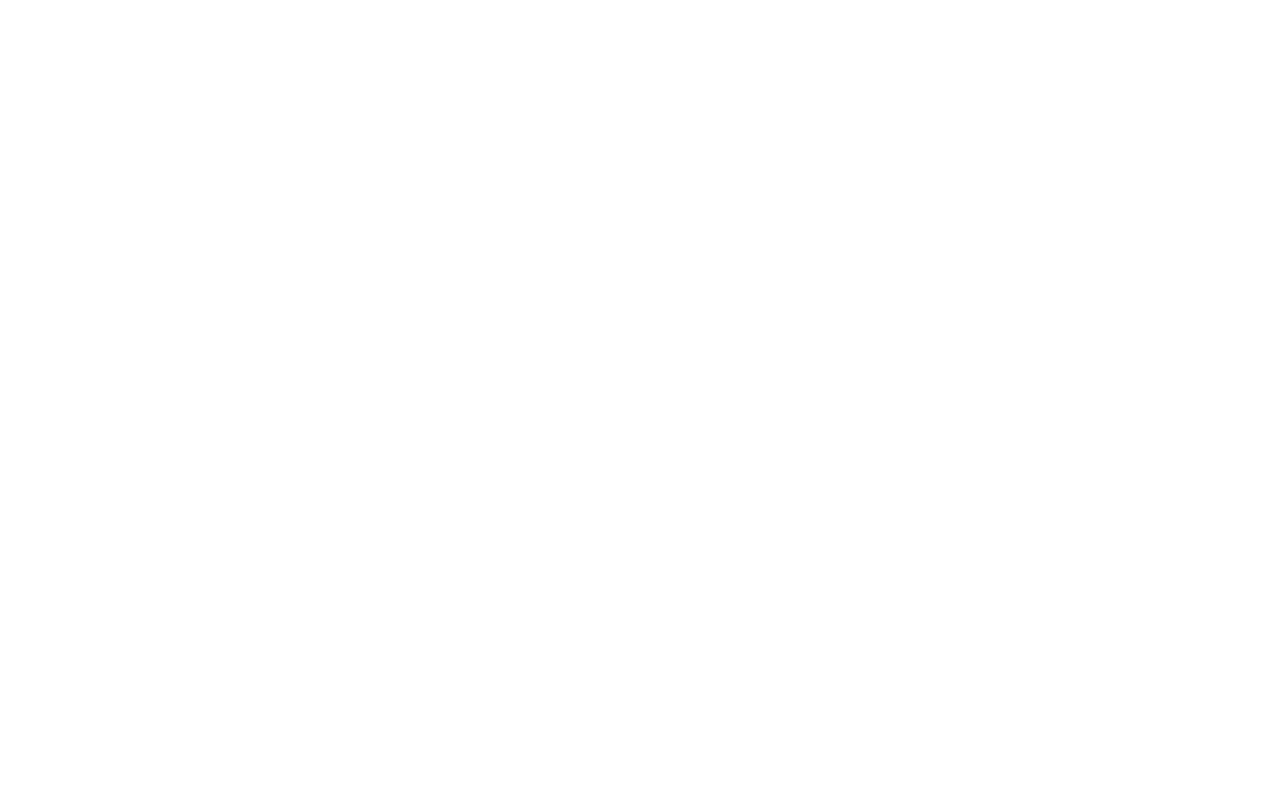
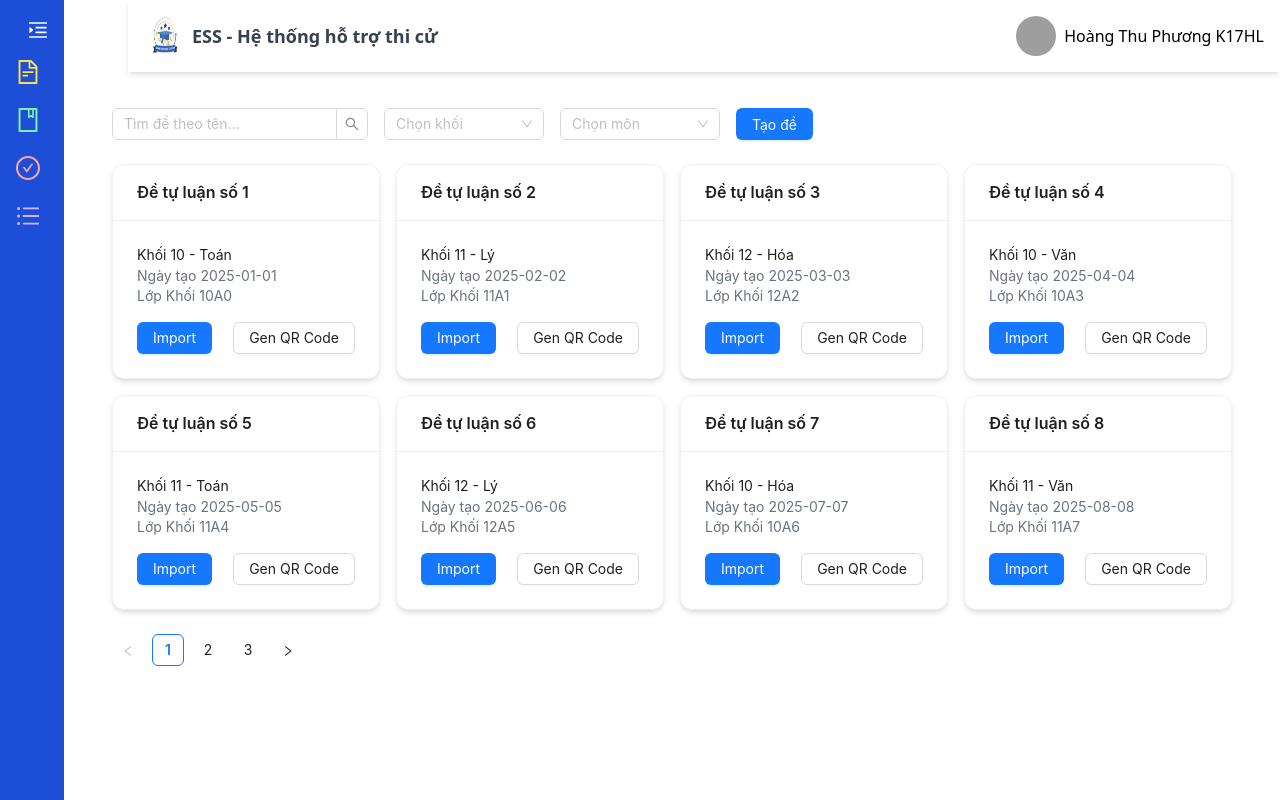
Before and after one commit to unclvev/SEP490_G77_ESS, a React (Create React App) app in the folder SourceCode/FrontEnd/fe_sep490_g77/: page /essay in a window 1280 px wide. Before the commit this address had no page. Built offline with nearby package versions, Linux system fonts and the light colour scheme; grey boxes are pictures that could not be loaded.

Commit message:
Add essay screen  view all essay

```diff
--- a/SourceCode/FrontEnd/fe_sep490_g77/src/App.js
+++ b/SourceCode/FrontEnd/fe_sep490_g77/src/App.js
@@ -20,8 +20,10 @@
 import ExamManagement from "./page/Exam/ExamManager";
 import ExamCreation from "./page/Exam/ExamMatrix";
 import ExamPreview from "./page/Exam/ExamPreview";
-import GenQRCode from "./page/GenQRCode/CreateQRCode.js"
-import PreviewGenQR from "./page/GenQRCode/PreviewGenQr"
+import GenQRCode from "./page/Essay/CreateQRCode.js";
+import PreviewGenQR from "./page/Essay/PreviewGenQr";
+import CreateEssayExam from "./page/Essay/CreateEssayExam";
+import ImportEssayPage from "./page/Essay/ImportEssayPage";
 import Home from "./page/Home/Home";
 
 function App() {
@@ -48,8 +50,10 @@
           <Route path="/exam/matrix" element={<MainLayout><ExamCreation /></MainLayout>} />
           <Route path="/exam/preview" element={<MainLayout><ExamPreview /></MainLayout>} />
           <Route path="/exam/analysis" element={<MainLayout><Analysis /></MainLayout>} />
-        <Route path="/genqr" element={<MainLayout><GenQRCode></GenQRCode></MainLayout>}/>
-        <Route path="/preview-gen-qr" element={<MainLayout><PreviewGenQR></PreviewGenQR></MainLayout>}/>
+          <Route path="/essay/genqr" element={<MainLayout><GenQRCode></GenQRCode></MainLayout>}/>
+          <Route path="/essay/preview-gen-qr" element={<MainLayout><PreviewGenQR></PreviewGenQR></MainLayout>}/>
+          <Route path="/essay/import" element={<MainLayout><ImportEssayPage></ImportEssayPage></MainLayout>}/>
+          <Route path="/essay" element={<MainLayout><CreateEssayExam></CreateEssayExam></MainLayout>}/>
         </Routes>
       </Router>
 
--- a/SourceCode/FrontEnd/fe_sep490_g77/src/Layout/MainLayout.js
+++ b/SourceCode/FrontEnd/fe_sep490_g77/src/Layout/MainLayout.js
@@ -19,7 +19,6 @@
       >
         <Header collapsed={collapsed} />
         <main className="p-6 pt-3 flex-grow">{children}</main>
-        <Footer />
       </div>
     </div>
   );
--- a/SourceCode/FrontEnd/fe_sep490_g77/src/Layout/Sidebar.js
+++ b/SourceCode/FrontEnd/fe_sep490_g77/src/Layout/Sidebar.js
@@ -5,7 +5,7 @@
   FileTextOutlined,
   BookOutlined,
   CheckCircleOutlined,
-  QrcodeOutlined,
+  UnorderedListOutlined,
   MenuFoldOutlined,
   MenuUnfoldOutlined,
 } from "@ant-design/icons";
@@ -72,11 +72,11 @@
         <li>
           <Tooltip title={collapsed ? "Gen QR Code" : ""} placement="right">
             <Link
-              to="/genqr"
+              to="/essay"
               className="flex items-center space-x-4 text-lg hover:text-gray-300"
             >
-              <QrcodeOutlined className="text-2xl text-purple-300" />
-              {!collapsed && <span className="font-semibold">Gen QR Code</span>}
+              <UnorderedListOutlined className="text-2xl text-purple-300" />
+              {!collapsed && <span className="font-semibold">Tự Luận</span>}
             </Link>
           </Tooltip>
         </li>
--- /dev/null
+++ b/SourceCode/FrontEnd/fe_sep490_g77/src/page/Essay/CreateEssayExam.js
@@ -0,0 +1,124 @@
+import React, { useState } from "react";
+import { Input, Select, Button, Card, Pagination, Row, Col } from "antd";
+import { useNavigate } from "react-router-dom";
+const { Search } = Input;
+const { Option } = Select;
+
+const mockData = Array.from({ length: 20 }, (_, i) => {
+  const day = (i % 28) + 1;
+  const month = ((i % 12) + 1).toString().padStart(2, '0');
+  const date = `2025-${month}-${day.toString().padStart(2, '0')}`;
+
+  const grade = `Khối ${10 + (i % 3)}`;
+
+  return {
+    id: i + 1,
+    title: `Đề tự luận số ${i + 1}`,
+    grade: grade,
+    subject: ["Toán", "Lý", "Hóa", "Văn"][i % 4],
+    nameClass: `${grade}A${i}`,
+    createdDate: date,
+  };
+});
+
+const CreateEssayExam = () => {
+  const [searchText, setSearchText] = useState("");
+  const [selectedGrade, setSelectedGrade] = useState("");
+  const [selectedSubject, setSelectedSubject] = useState("");
+  const [currentPage, setCurrentPage] = useState(1);
+
+  const pageSize = 8;
+
+  const filteredData = mockData.filter((item) => {
+    const matchSearch = item.title.toLowerCase().includes(searchText.toLowerCase());
+    const matchGrade = selectedGrade ? item.grade === selectedGrade : true;
+    const matchSubject = selectedSubject ? item.subject === selectedSubject : true;
+    return matchSearch && matchGrade && matchSubject;
+  });
+  const navigate = useNavigate();
+  const paginatedData = filteredData.slice((currentPage - 1) * pageSize, currentPage * pageSize);
+
+  return (
+    <div className="p-6">
+      <div className="flex flex-wrap gap-4 mb-6">
+        <Search
+          placeholder="Tìm đề theo tên..."
+          onSearch={(value) => setSearchText(value)}
+          allowClear
+          className="w-64"
+        />
+        <Select
+          placeholder="Chọn khối"
+          className="w-40"
+          allowClear
+          onChange={setSelectedGrade}
+        >
+          <Option value="Khối 10">Khối 10</Option>
+          <Option value="Khối 11">Khối 11</Option>
+          <Option value="Khối 12">Khối 12</Option>
+        </Select>
+        <Select
+          placeholder="Chọn môn"
+          className="w-40"
+          allowClear
+          onChange={setSelectedSubject}
+        >
+          <Option value="Toán">Toán</Option>
+          <Option value="Lý">Lý</Option>
+          <Option value="Hóa">Hóa</Option>
+          <Option value="Văn">Văn</Option>
+        </Select>
+
+        <Button type="primary" className="mt-2 sm:mt-0">
+            Tạo đề
+        </Button>
+      </div>
+
+      <Row gutter={[16, 16]}>
+        {paginatedData.map((item) => (
+          <Col key={item.id} xs={24} sm={12} md={6}>
+            <Card title={item.title} className="rounded-xl shadow-md">
+              <p>{item.grade} - {item.subject}</p>
+              <p className="text-sm text-gray-500">Ngày tạo {item.createdDate}</p>
+              <p className="text-sm text-gray-500">Lớp {item.nameClass}</p>
+              <div className="mt-4 flex justify-between">
+                <Button
+                  type="primary"
+                  onClick={() => navigate("/essay/import")}
+                >
+                  Import
+                </Button>
+                <Button
+                  onClick={() =>
+                    navigate(`/essay/genqr`, {
+                      state: {
+                        title: item.title,
+                        createdDate: item.createdDate,
+                        grade: item.grade,
+                        subject: item.subject,
+                        nameClass: item.nameClass
+                      },
+                    })
+                  }
+                >
+                  Gen QR Code
+                </Button>
+              </div>
+            </Card>
+          </Col>
+        ))}
+      </Row>
+
+      <div className="mt-6 text-center">
+        <Pagination
+          current={currentPage}
+          pageSize={pageSize}
+          total={filteredData.length}
+          onChange={(page) => setCurrentPage(page)}
+        />
+      </div>
+    </div>
+  );
+};
+
+export default CreateEssayExam;
--- a/SourceCode/FrontEnd/fe_sep490_g77/src/page/GenQRCode/CreateQRCode.js
+++ b/SourceCode/FrontEnd/fe_sep490_g77/src/page/Essay/CreateQRCode.js
@@ -1,19 +1,24 @@
 import React, { useState, useEffect } from "react";
 import { Radio, Button, message } from "antd";
 import { QRCodeCanvas } from "qrcode.react";
-import { useNavigate } from "react-router-dom";
+import { useNavigate, useLocation } from "react-router-dom";
 import "tailwindcss/tailwind.css";
 
 const GenQRCode = () => {
   const navigate = useNavigate();
+  const location = useLocation();
   const savedData = JSON.parse(sessionStorage.getItem("qrFormData")) || {};
   const [layout, setLayout] = useState(savedData.layout || "A4");
   const [testName, setTestName] = useState(savedData.testName || "");
+  const [gradeName, setGradeName] = useState(savedData.gradeName || "");
   const [className, setClassName] = useState(savedData.className || "");
+  const [subjectName, setSubjectName] = useState(savedData.subjectName || "");
   const [printCount, setPrintCount] = useState(savedData.printCount || "1");
   const today = new Date().toISOString().split("T")[0];
   const [examDate, setExamDate] = useState(savedData.examDate || today);
   const [error, setError] = useState("");
+  const { title, createdDate, grade, subject, nameClass} = location.state || {};
+
 
   // ✅ Chỉ định ảnh mặt trước & mặt sau theo loại giấy
   const paperImages = {
@@ -41,10 +46,12 @@
   useEffect(() => {
     const savedData = JSON.parse(sessionStorage.getItem("qrFormData")) || {};
     setLayout(savedData.layout || "A4");
-    setTestName(savedData.testName || "");
-    setClassName(savedData.className || "");
+    setTestName(savedData.testName || title || "");
+    setClassName(savedData.className || nameClass || "");
+    setGradeName(savedData.gradeName || grade || "");
+    setSubjectName(savedData.subjectName || subject || "");
     setPrintCount(savedData.printCount || "1");
-    setExamDate(savedData.examDate || today);
+    setExamDate(savedData.examDate || createdDate || today);
   }, []);
 
   const handlePrintCountChange = (e) => {
@@ -75,13 +82,13 @@
   const generateQRCodes = () => {
     let qrList = [];
     for (let i = 0; i < parseInt(printCount); i++) {
-      let qrData = `${testName}_${className}_${examDate}_Code_${i+1}`;
+      let qrData = `${testName}_${className}_${gradeName}_${subjectName}_${examDate}_Code_${i+1}`;
       qrList.push({ id: i, qrContent: qrData });
     }
     return qrList;
   };
 
-  const demoQR = encodeBase64(`${testName}_${className}_${examDate}_Demo`);
+  const demoQR = encodeBase64(`${testName}_${className}_${gradeName}_${subjectName}_${examDate}_Demo`);
 
   const handleContinue = () => {
     if (!isFormValid) {
@@ -95,7 +102,7 @@
     sessionStorage.setItem("qrFormData", JSON.stringify(formData));
 
     const qrList = generateQRCodes();
-    navigate("/preview-gen-qr", {
+    navigate("/essay/preview-gen-qr", {
       state: { testName, className, examDate, printCount, qrList, frontImage, backImage, qrPosition },
     });
   };
@@ -116,7 +123,7 @@
           <p className="text-lg font-semibold text-red-500">(*) bắt buộc phải điền</p>
 
           <div className="flex items-center mb-4">
-            <p className="text-lg font-semibold w-1/3">Tên bài kiểm tra(<span className="text-red-500">*</span>)</p>
+            <p className="text-lg font-semibold w-1/3">Tên bài kiểm tra</p>
             <input
               type="text"
               value={testName}
@@ -126,10 +133,30 @@
           </div>
 
           <div className="flex items-center mb-4">
-            <p className="text-lg font-semibold w-1/3">Tên Lớp(<span className="text-red-500">*</span>)</p>
+            <p className="text-lg font-semibold w-1/3">Tên Môn học</p>
+            <input
+              type="text"
+              value={subject}
+              onChange={(e) => setClassName(e.target.value)}
+              className="w-2/3 border border-gray-300 rounded-md p-2"
+            />
+          </div>
+
+          <div className="flex items-center mb-4">
+            <p className="text-lg font-semibold w-1/3">Tên Khối</p>
             <input
               type="text"
               value={className}
+              onChange={(e) => setClassName(e.target.value)}
+              className="w-2/3 border border-gray-300 rounded-md p-2"
+            />
+          </div>
+
+          <div className="flex items-center mb-4">
+            <p className="text-lg font-semibold w-1/3">Tên Lớp</p>
+            <input
+              type="text"
+              value={grade}
               onChange={(e) => setClassName(e.target.value)}
               className="w-2/3 border border-gray-300 rounded-md p-2"
             />
--- /dev/null
+++ b/SourceCode/FrontEnd/fe_sep490_g77/src/page/Essay/ImportEssayPage.js
@@ -0,0 +1,86 @@
+import { Button, message } from "antd";
+import { UploadOutlined } from "@ant-design/icons";
+import axios from "axios";
+import { useState, useRef } from "react";
+
+const ImportEssayPage = () => {
+  const [file, setFile] = useState(null);
+  const inputRef = useRef();
+
+  const handleFileChange = (e) => {
+    const selectedFile = e.target.files[0];
+    if (!selectedFile) return;
+
+    const isExcel = selectedFile.type === "application/vnd.openxmlformats-officedocument.spreadsheetml.sheet";
+    if (!isExcel) {
+      message.error("Chỉ chấp nhận file Excel (.xlsx)");
+      return;
+    }
+
+    setFile(selectedFile);
+    message.success(`Đã chọn file: ${selectedFile.name}`);
+  };
+
+  const handleUpload = async () => {
+    if (!file) {
+      message.warning("Vui lòng chọn file trước khi lưu danh sách học sinh");
+      return;
+    }
+
+    const formData = new FormData();
+    formData.append("file", file);
+
+    try {
+      await axios.post("http://localhost:3000/essay/saveStudentList", formData, {
+        headers: { "Content-Type": "multipart/form-data" }
+      });
+      message.success("Tải lên thành công!");
+      setFile(null);
+      inputRef.current.value = ""; // reset input
+    } catch (error) {
+      console.error(error);
+      message.error("Tải lên thất bại!");
+    }
+  };
+
+  return (
+    <div className="p-6 max-w-xl mx-auto bg-white rounded shadow">
+      <h1 className="text-2xl font-bold mb-4">Import danh sách học sinh</h1>
+
+      {/* Link tải template */}
+      <p className="text-sm text-gray-600 mb-4">
+        📥 Nếu chưa có file, bạn có thể tải
+        <a
+          href="/templateAnswerEssay/TemplateImportStudentList/EssTemplate.xlsx"
+          download
+          className="text-blue-500 underline ml-1"
+        >
+          mẫu Excel tại đây
+        </a>
+      </p>
+
+      {/* Chọn file */}
+      <input
+        type="file"
+        accept=".xlsx"
+        onChange={handleFileChange}
+        ref={inputRef}
+        className="mb-4"
+      />
+
+      {/* Gửi file */}
+      <div>
+        <Button
+          type="primary"
+          icon={<UploadOutlined />}
+          onClick={handleUpload}
+          disabled={!file}
+        >
+          Lưu danh sách
+        </Button>
+      </div>
+    </div>
+  );
+};
+
+export default ImportEssayPage;
```
Also changed, not shown: SourceCode/FrontEnd/fe_sep490_g77/src/page/Home/Home.js (+4 -4 lines), SourceCode/FrontEnd/fe_sep490_g77/src/page/Essay/PreviewGenQr.js (renamed from SourceCode/FrontEnd/fe_sep490_g77/src/page/GenQRCode/PreviewGenQr.js), 2 other files (tests, documents, lock files or other folders).
